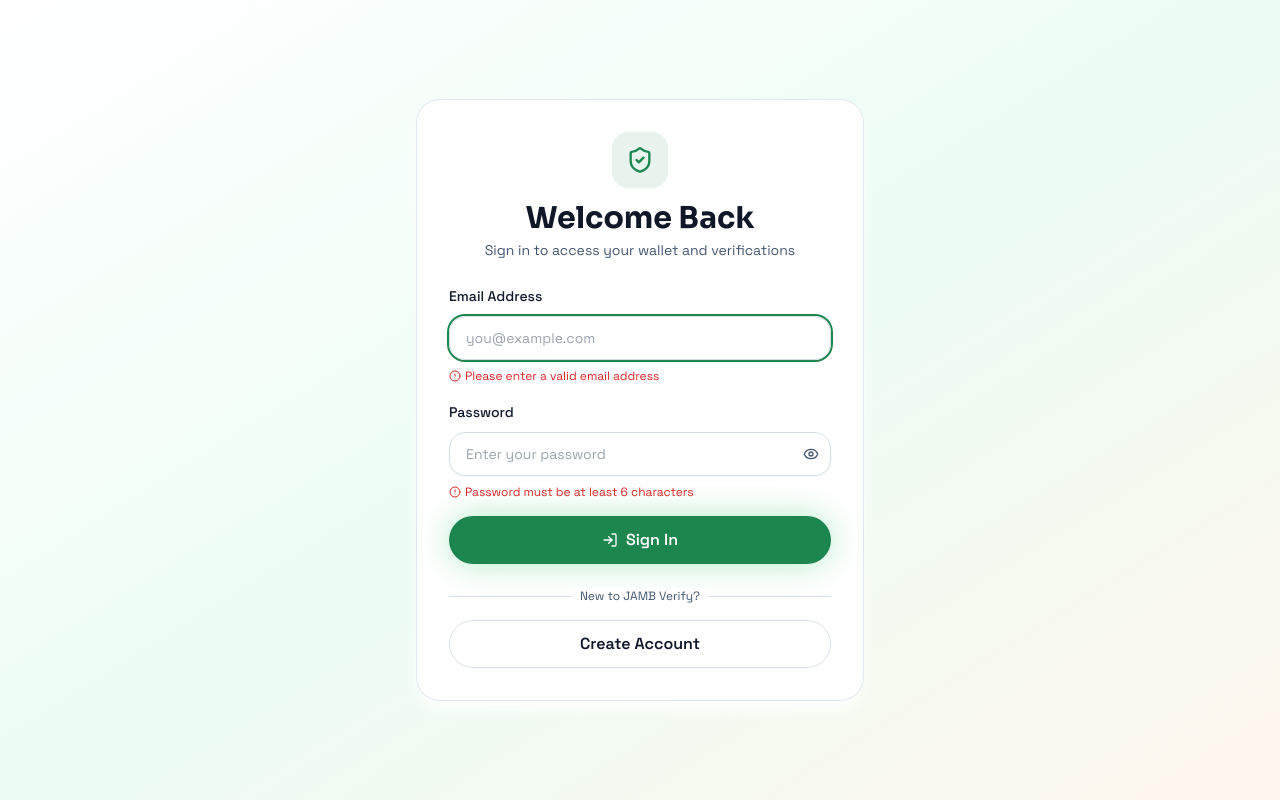
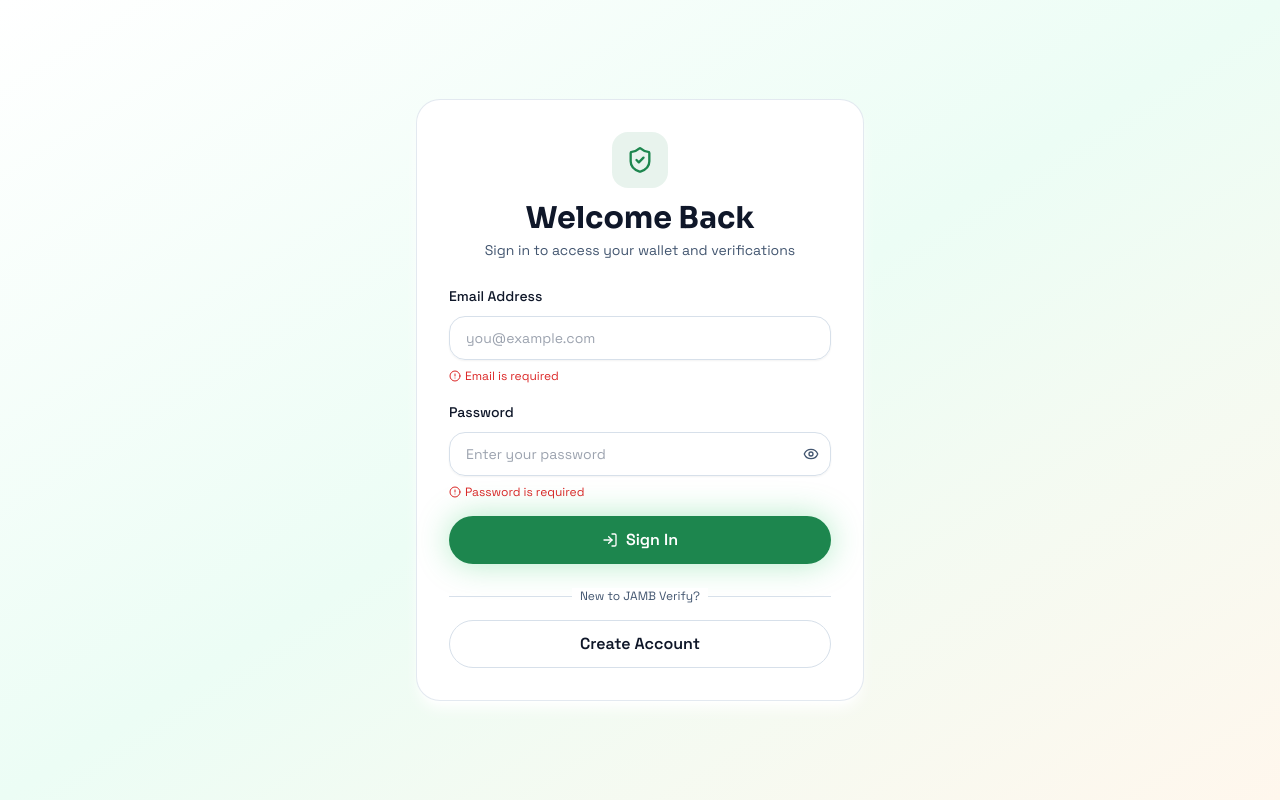
Before and after one commit to belloibrahv/jamb-verify, a Next.js app: page /login in a window 1280 px wide. Both pictures are taken after a click on the button "Sign In". Built offline with nearby package versions, Linux system fonts and the light colour scheme.

Commit message:
fix: remove form element to prevent GET submission, use controlled inputs

```diff
--- a/app/(auth)/login/page.tsx
+++ b/app/(auth)/login/page.tsx
@@ -3,43 +3,42 @@
 import Link from "next/link";
 import { useRouter } from "next/navigation";
 import { useState } from "react";
-import { useForm } from "react-hook-form";
-import { zodResolver } from "@hookform/resolvers/zod";
-import { z } from "zod";
 import { Button } from "@/components/ui/button";
 import { Card } from "@/components/ui/card";
 import { Input } from "@/components/ui/input";
 import { ShieldCheck, LogIn, AlertCircle, Eye, EyeOff } from "lucide-react";
 
-const schema = z.object({
-  email: z.string().email("Please enter a valid email address"),
-  password: z.string().min(6, "Password must be at least 6 characters")
-});
-
-type FormValues = z.infer<typeof schema>;
-
 export default function LoginPage() {
   const router = useRouter();
+  const [email, setEmail] = useState("");
+  const [password, setPassword] = useState("");
   const [error, setError] = useState<string | null>(null);
+  const [emailError, setEmailError] = useState<string | null>(null);
+  const [passwordError, setPasswordError] = useState<string | null>(null);
   const [loading, setLoading] = useState(false);
   const [showPassword, setShowPassword] = useState(false);
-  const form = useForm<FormValues>({
-    resolver: zodResolver(schema),
-    mode: "onSubmit"
-  });
 
-  const handleFormSubmit = async (e: React.FormEvent) => {
-    e.preventDefault();
-    e.stopPropagation();
+  const validateEmail = (email: string) => {
+    if (!email) return "Email is required";
+    if (!/^[^\s@]+@[^\s@]+\.[^\s@]+$/.test(email)) return "Please enter a valid email address";
+    return null;
+  };
 
-    const values = form.getValues();
-    const validation = schema.safeParse(values);
+  const validatePassword = (password: string) => {
+    if (!password) return "Password is required";
+    if (password.length < 6) return "Password must be at least 6 characters";
+    return null;
+  };
 
-    if (!validation.success) {
-      // Trigger form validation
-      form.handleSubmit(() => {})();
-      return;
-    }
+  const handleSubmit = async () => {
+    // Validate
+    const emailErr = validateEmail(email);
+    const passwordErr = validatePassword(password);
+
+    setEmailError(emailErr);
+    setPasswordError(passwordErr);
+
+    if (emailErr || passwordErr) return;
 
     setLoading(true);
     setError(null);
@@ -48,7 +47,7 @@ export default function LoginPage() {
       const res = await fetch("/api/auth/login", {
         method: "POST",
         headers: { "Content-Type": "application/json" },
-        body: JSON.stringify(values)
+        body: JSON.stringify({ email, password })
       });
       const data = await res.json();
       if (!res.ok) {
@@ -60,6 +59,13 @@ export default function LoginPage() {
       setError(err instanceof Error ? err.message : "Something went wrong");
     } finally {
       setLoading(false);
+    }
+  };
+
+  const handleKeyPress = (e: React.KeyboardEvent) => {
+    if (e.key === 'Enter' && !loading) {
+      e.preventDefault();
+      handleSubmit();
     }
   };
 
@@ -78,24 +84,25 @@ export default function LoginPage() {
         </div>
       </div>
 
-      {/* Form */}
-      <form
-        onSubmit={handleFormSubmit}
-        noValidate
-        className="space-y-4"
-      >
+      {/* Form Fields */}
+      <div className="space-y-4">
         <div className="space-y-2">
           <label className="text-sm font-medium">Email Address</label>
           <Input
             type="email"
             placeholder="you@example.com"
-            {...form.register("email")}
+            value={email}
+            onChange={(e) => {
+              setEmail(e.target.value);
+              setEmailError(null);
+            }}
+            onKeyPress={handleKeyPress}
             className="h-11"
           />
-          {form.formState.errors.email && (
+          {emailError && (
             <p className="flex items-center gap-1 text-xs text-red-600">
               <AlertCircle className="h-3 w-3" />
-              {form.formState.errors.email.message}
+              {emailError}
             </p>
           )}
         </div>
@@ -106,7 +113,12 @@ export default function LoginPage() {
             <Input
               type={showPassword ? "text" : "password"}
               placeholder="Enter your password"
-              {...form.register("password")}
+              value={password}
+              onChange={(e) => {
+                setPassword(e.target.value);
+                setPasswordError(null);
+              }}
+              onKeyPress={handleKeyPress}
               className="h-11 pr-10"
             />
             <button
@@ -122,10 +134,10 @@ export default function LoginPage() {
               )}
             </button>
           </div>
-          {form.formState.errors.password && (
+          {passwordError && (
             <p className="flex items-center gap-1 text-xs text-red-600">
               <AlertCircle className="h-3 w-3" />
-              {form.formState.errors.password.message}
+              {passwordError}
             </p>
           )}
         </div>
@@ -138,10 +150,11 @@ export default function LoginPage() {
         )}
 
         <Button
-          type="submit"
+          type="button"
           size="lg"
           className="w-full"
           disabled={loading}
+          onClick={handleSubmit}
         >
           {loading ? (
             "Signing in..."
@@ -152,7 +165,7 @@ export default function LoginPage() {
             </>
           )}
         </Button>
-      </form>
+      </div>
 
       {/* Footer */}
       <div className="space-y-4 text-center">
--- a/app/(auth)/register/page.tsx
+++ b/app/(auth)/register/page.tsx
@@ -3,46 +3,63 @@
 import Link from "next/link";
 import { useRouter } from "next/navigation";
 import { useState } from "react";
-import { useForm } from "react-hook-form";
-import { zodResolver } from "@hookform/resolvers/zod";
-import { z } from "zod";
 import { Button } from "@/components/ui/button";
 import { Card } from "@/components/ui/card";
 import { Input } from "@/components/ui/input";
 import { getFriendlyErrorMessage } from "@/lib/utils";
 import { ShieldCheck, UserPlus, AlertCircle, Eye, EyeOff } from "lucide-react";
 
-const schema = z.object({
-  fullName: z.string().min(3, "Enter your full name (at least 3 characters)"),
-  email: z.string().email("Please enter a valid email address"),
-  phone: z.string().min(8, "Enter a valid phone number"),
-  password: z.string().min(6, "Password must be at least 6 characters")
-});
-
-type FormValues = z.infer<typeof schema>;
-
 export default function RegisterPage() {
   const router = useRouter();
+  const [fullName, setFullName] = useState("");
+  const [email, setEmail] = useState("");
+  const [phone, setPhone] = useState("");
+  const [password, setPassword] = useState("");
   const [error, setError] = useState<string | null>(null);
+  const [fullNameError, setFullNameError] = useState<string | null>(null);
+  const [emailError, setEmailError] = useState<string | null>(null);
+  const [phoneError, setPhoneError] = useState<string | null>(null);
+  const [passwordError, setPasswordError] = useState<string | null>(null);
   const [loading, setLoading] = useState(false);
   const [showPassword, setShowPassword] = useState(false);
-  const form = useForm<FormValues>({
-    resolver: zodResolver(schema),
-    mode: "onSubmit"
-  });
 
-  const handleFormSubmit = async (e: React.FormEvent) => {
-    e.preventDefault();
-    e.stopPropagation();
+  const validateFullName = (name: string) => {
+    if (!name) return "Full name is required";
+    if (name.length < 3) return "Enter your full name (at least 3 characters)";
+    return null;
+  };
 
-    const values = form.getValues();
-    const validation = schema.safeParse(values);
+  const validateEmail = (email: string) => {
+    if (!email) return "Email is required";
+    if (!/^[^\s@]+@[^\s@]+\.[^\s@]+$/.test(email)) return "Please enter a valid email address";
+    return null;
+  };
 
-    if (!validation.success) {
-      // Trigger form validation
-      form.handleSubmit(() => {})();
-      return;
-    }
+  const validatePhone = (phone: string) => {
+    if (!phone) return "Phone number is required";
+    if (phone.length < 8) return "Enter a valid phone number";
+    return null;
+  };
+
+  const validatePassword = (password: string) => {
+    if (!password) return "Password is required";
+    if (password.length < 6) return "Password must be at least 6 characters";
+    return null;
+  };
+
+  const handleSubmit = async () => {
+    // Validate
+    const fullNameErr = validateFullName(fullName);
+    const emailErr = validateEmail(email);
+    const phoneErr = validatePhone(phone);
+    const passwordErr = validatePassword(password);
+
+    setFullNameError(fullNameErr);
+    setEmailError(emailErr);
+    setPhoneError(phoneErr);
+    setPasswordError(passwordErr);
+
+    if (fullNameErr || emailErr || phoneErr || passwordErr) return;
 
     setLoading(true);
     setError(null);
@@ -51,7 +68,7 @@ export default function RegisterPage() {
       const res = await fetch("/api/auth/register", {
         method: "POST",
         headers: { "Content-Type": "application/json" },
-        body: JSON.stringify(values)
+        body: JSON.stringify({ fullName, email, phone, password })
       });
       const data = await res.json();
       if (!res.ok) {
@@ -71,6 +88,13 @@ export default function RegisterPage() {
     }
   };
 
+  const handleKeyPress = (e: React.KeyboardEvent) => {
+    if (e.key === 'Enter' && !loading) {
+      e.preventDefault();
+      handleSubmit();
+    }
+  };
+
   return (
     <Card className="w-full max-w-lg space-y-6 border-border/70 bg-white p-6 shadow-lg sm:p-8">
       {/* Header */}
@@ -86,24 +110,25 @@ export default function RegisterPage() {
         </div>
       </div>
 
-      {/* Form */}
-      <form
-        onSubmit={handleFormSubmit}
-        noValidate
-        className="space-y-4"
-      >
+      {/* Form Fields */}
+      <div className="space-y-4">
         <div className="grid gap-4 sm:grid-cols-2">
           <div className="space-y-2">
             <label className="text-sm font-medium">Full Name</label>
             <Input
               placeholder="Aisha Yusuf"
-              {...form.register("fullName")}
+              value={fullName}
+              onChange={(e) => {
+                setFullName(e.target.value);
+                setFullNameError(null);
+              }}
+              onKeyPress={handleKeyPress}
               className="h-11"
             />
-            {form.formState.errors.fullName && (
+            {fullNameError && (
               <p className="flex items-center gap-1 text-xs text-red-600">
                 <AlertCircle className="h-3 w-3" />
-                {form.formState.errors.fullName.message}
+                {fullNameError}
               </p>
             )}
           </div>
@@ -111,14 +136,19 @@ export default function RegisterPage() {
             <label className="text-sm font-medium">Phone Number</label>
             <Input
               placeholder="08012345678"
-              {...form.register("phone")}
+              value={phone}
+              onChange={(e) => {
+                setPhone(e.target.value);
+                setPhoneError(null);
+              }}
+              onKeyPress={handleKeyPress}
               inputMode="tel"
               className="h-11"
             />
-            {form.formState.errors.phone && (
+            {phoneError && (
               <p className="flex items-center gap-1 text-xs text-red-600">
                 <AlertCircle className="h-3 w-3" />
-                {form.formState.errors.phone.message}
+                {phoneError}
               </p>
             )}
           </div>
@@ -129,13 +159,18 @@ export default function RegisterPage() {
           <Input
             type="email"
             placeholder="you@example.com"
-            {...form.register("email")}
+            value={email}
+            onChange={(e) => {
+              setEmail(e.target.value);
+              setEmailError(null);
+            }}
+            onKeyPress={handleKeyPress}
             className="h-11"
           />
-          {form.formState.errors.email && (
+          {emailError && (
             <p className="flex items-center gap-1 text-xs text-red-600">
               <AlertCircle className="h-3 w-3" />
-              {form.formState.errors.email.message}
+              {emailError}
             </p>
           )}
         </div>
@@ -146,7 +181,12 @@ export default function RegisterPage() {
             <Input
               type={showPassword ? "text" : "password"}
               placeholder="Create a strong password"
-              {...form.register("password")}
+              value={password}
+              onChange={(e) => {
+                setPassword(e.target.value);
+                setPasswordError(null);
+              }}
+              onKeyPress={handleKeyPress}
               className="h-11 pr-10"
             />
             <button
@@ -162,10 +202,10 @@ export default function RegisterPage() {
               )}
             </button>
           </div>
-          {form.formState.errors.password && (
+          {passwordError && (
             <p className="flex items-center gap-1 text-xs text-red-600">
               <AlertCircle className="h-3 w-3" />
-              {form.formState.errors.password.message}
+              {passwordError}
             </p>
           )}
         </div>
@@ -178,10 +218,11 @@ export default function RegisterPage() {
         )}
 
         <Button
-          type="submit"
+          type="button"
           size="lg"
           className="w-full"
           disabled={loading}
+          onClick={handleSubmit}
         >
           {loading ? (
             "Creating account..."
@@ -192,7 +233,7 @@ export default function RegisterPage() {
             </>
           )}
         </Button>
-      </form>
+      </div>
 
       {/* Footer */}
       <div className="space-y-4 text-center">
```
